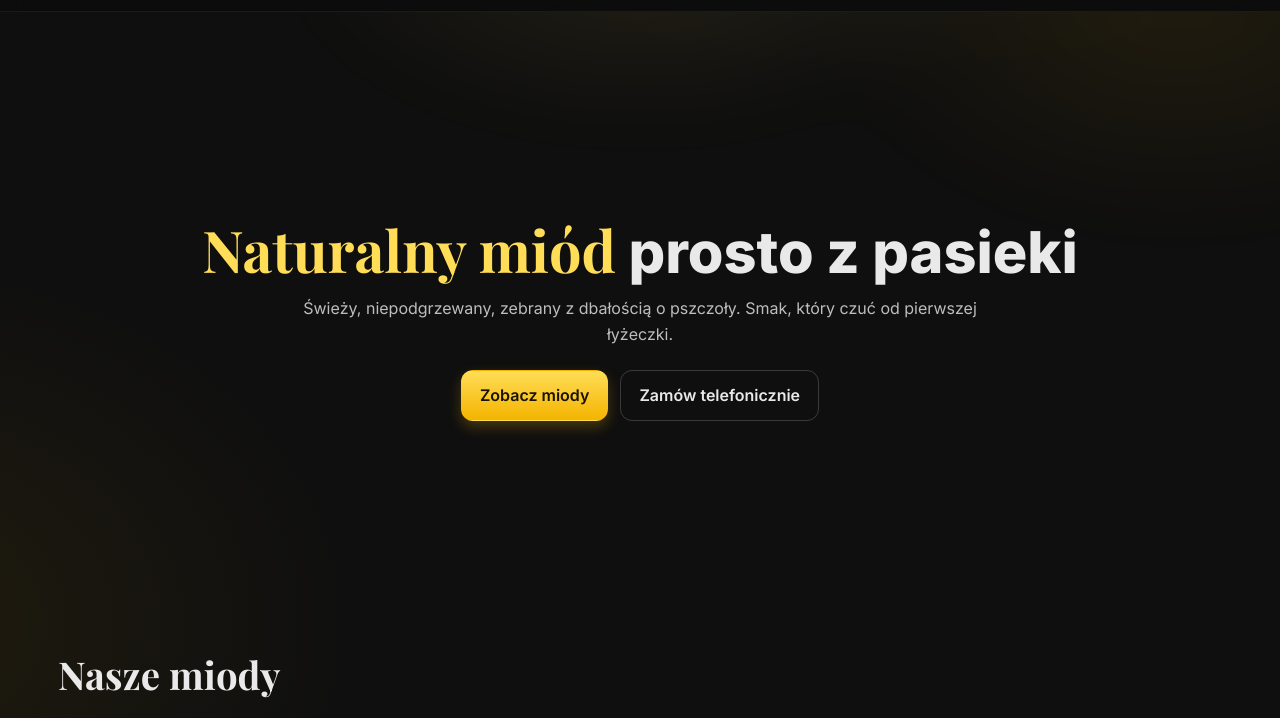
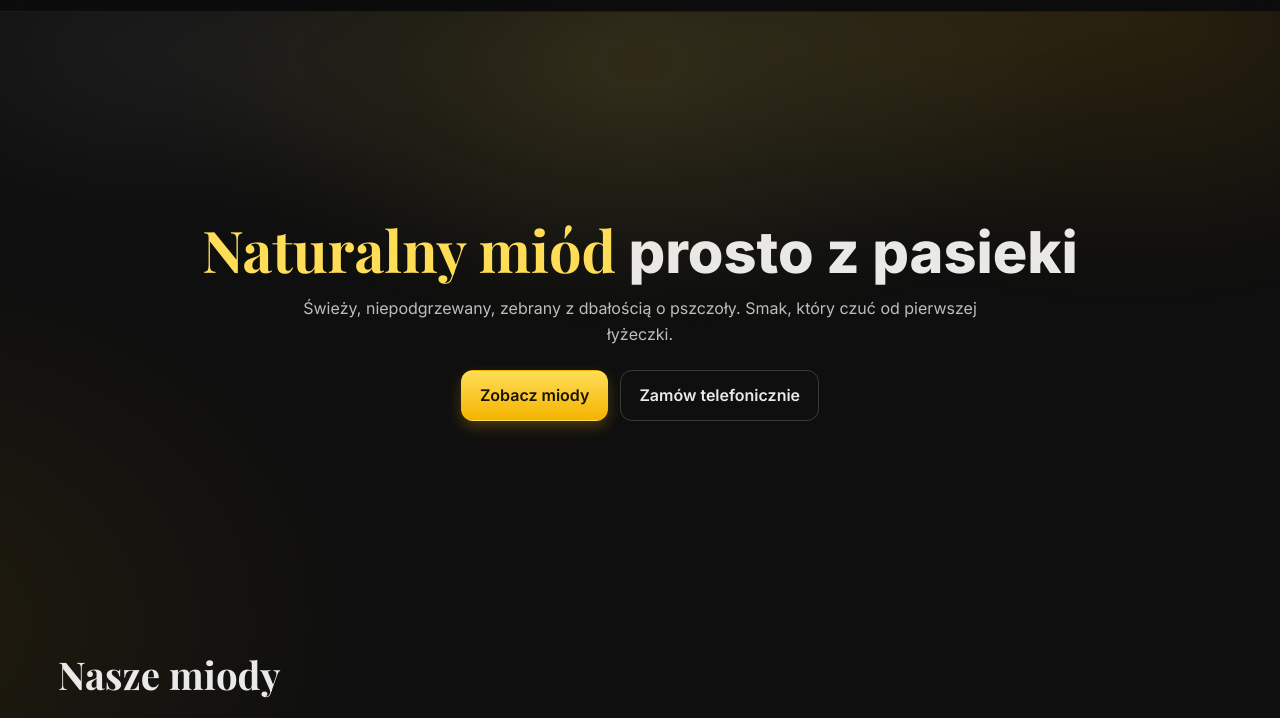
Before and after one commit to N3rQus/mrpasieka, a plain HTML site: page index.html in a window 1280 px wide. Shown: the part 59-777 px from the top of the page. Drawn offline with nearby package versions, Linux system fonts and the light colour scheme.

Commit message:
Update style.css

```diff
--- a/style.css
+++ b/style.css
@@ -55,10 +55,11 @@ body{
 .hero p{max-width:720px;margin:0 auto 22px;color:var(--muted)}
 .hero-actions{display:flex;gap:12px;justify-content:center;flex-wrap:wrap}
 
-.hero-bg{position:absolute;inset:-10% -10% auto -10%;height:70%;background:
-  radial-gradient(600px 300px at 50% 0, rgba(255,221,87,.08), transparent 60%),
-  radial-gradient(600px 400px at 85% 10%, rgba(244,180,0,.08), transparent 60%);
-  filter:blur(30px);pointer-events:none}
+.hero-bg{position:absolute;inset:-10% -10% auto -10%;height:75%;background:
+  radial-gradient(720px 360px at 50% 25%, rgba(255,221,87,.16), transparent 65%),
+  radial-gradient(640px 420px at 82% 12%, rgba(244,180,0,.12), transparent 65%),
+  radial-gradient(520px 300px at 18% 22%, rgba(255,255,255,.06), transparent 60%);
+  filter:blur(36px);pointer-events:none}
 
 /******** Buttons ********/
 .btn{display:inline-flex;align-items:center;justify-content:center;gap:8px;white-space:nowrap;border:1px solid transparent;border-radius:12px;padding:12px 18px;font-weight:600;cursor:pointer;text-decoration:none}
```
